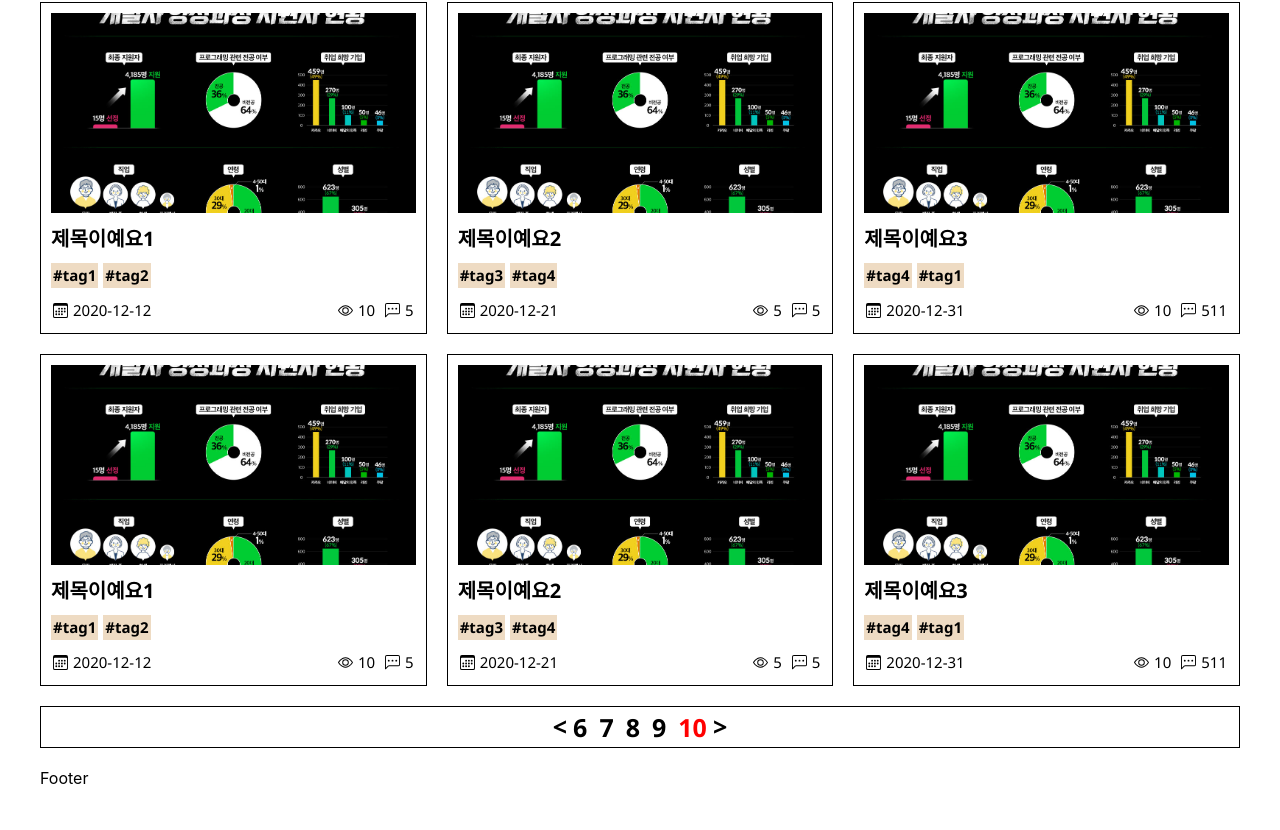
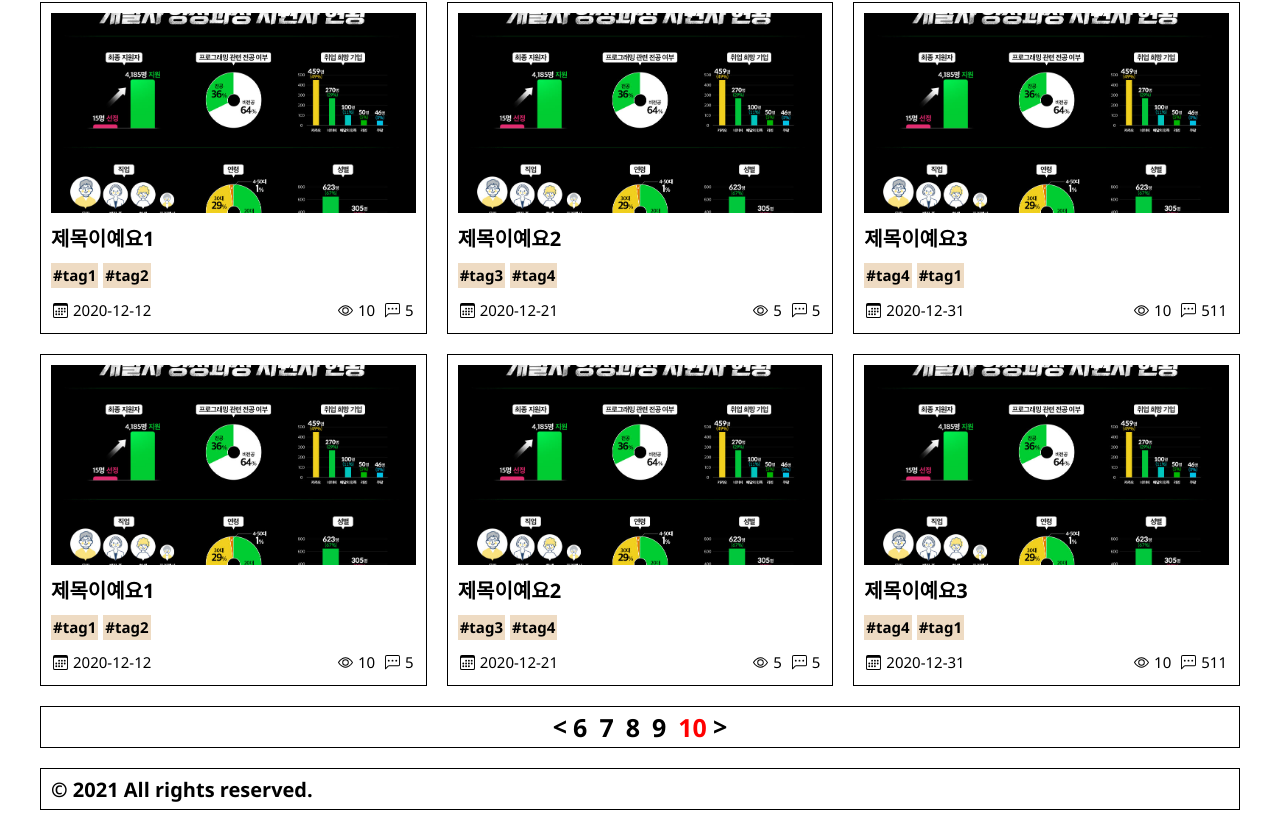
Before and after one commit to NPclown/homepage, a React (Create React App) app: page / in a window 1280 px wide. Shown: the part 1137-1967 px from the top of the page. Before the commit the page ends 1925 px from the top, so only its background shows below. Built offline with nearby package versions, Linux system fonts and the light colour scheme.

Commit message:
Footer 컴포넌트 구현

```diff
--- a/src/Components/Footer/index.css
+++ b/src/Components/Footer/index.css
@@ -0,0 +1,17 @@
+.footer {
+    height: 40px;
+    border: 1px black solid;
+    margin-bottom: 20px;
+    display: flex;
+    text-align: center;
+    vertical-align: middle;
+}
+
+.footer-copyright {
+    margin-top: auto;
+    margin-bottom: auto;
+    margin-left: 10px;
+    font-size: 20px;
+    font-family: 'Segoe UI', Tahoma, Geneva, Verdana, sans-serif;
+    font-weight: 900;
+}
--- a/src/Components/Footer/index.tsx
+++ b/src/Components/Footer/index.tsx
@@ -3,8 +3,10 @@ import "./index.css";
 
 const Footer = () => {
     return (
-      <div className="">
-          Footer
+      <div className="footer">
+        <div className="footer-copyright">
+          © 2021 All rights reserved.
+        </div>
       </div>
     );
   }
```
